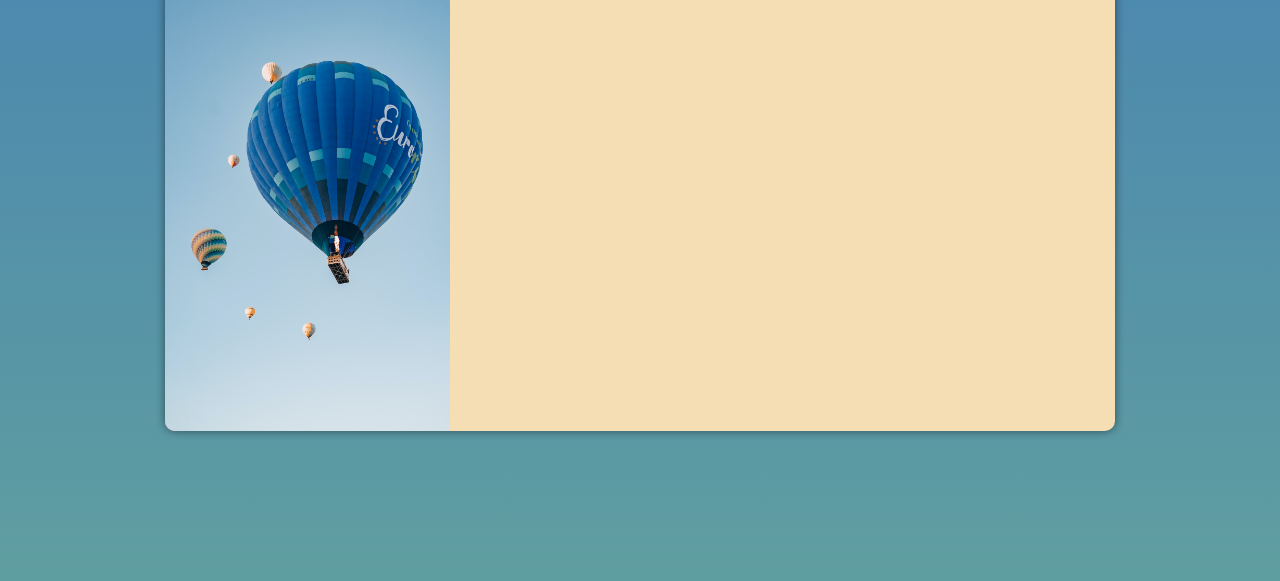
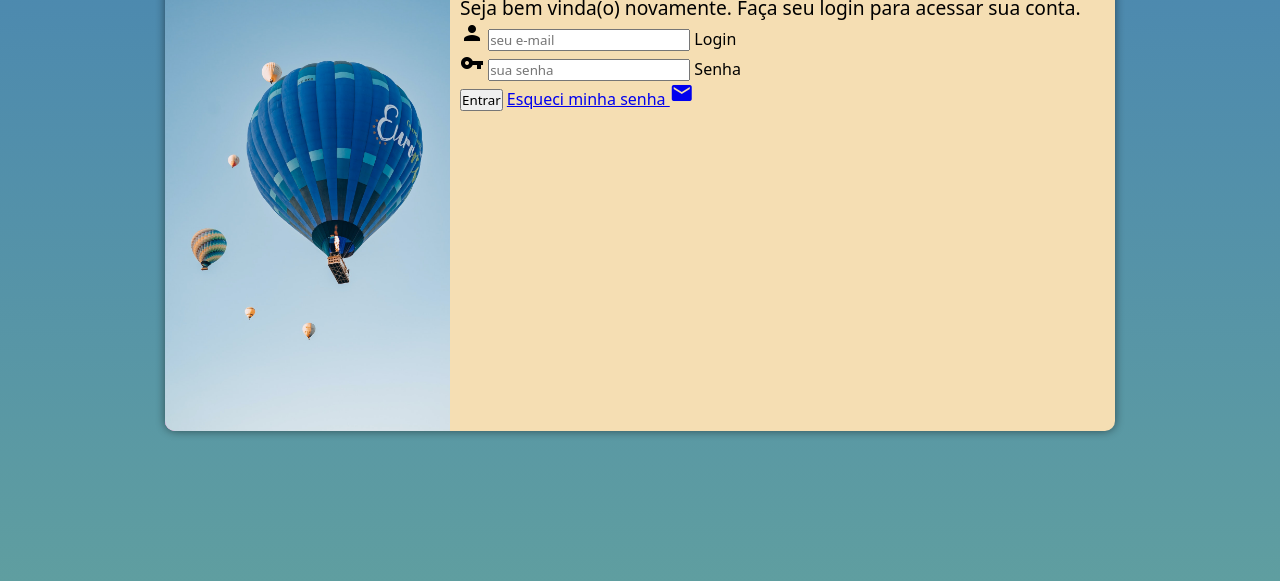
Before and after one commit to Whillian-Sousa/projeto-login, a plain HTML site: page index.html in a window 1280 px wide. Shown: the part 219-800 px from the top of the page. Drawn offline with Linux system fonts and the light colour scheme.

Commit message:
Criando o formulário

```diff
--- a/estilos/media-query.css
+++ b/estilos/media-query.css
@@ -40,4 +40,11 @@
         float: right;
         width: 70%;
     }
+
+    div#form > h1 {
+        font-size: 2em;
+    }
+    div#form > p {
+        font-size: 1.2em;
+    }
 }
--- a/estilos/style.css
+++ b/estilos/style.css
@@ -45,3 +45,12 @@ section#login > div#form{
     display: block;
     padding: 10px;
 }
+
+div#form > h1{
+    text-align: center;
+    margin-bottom: 10px;
+}
+
+div#form > p{
+    font-size: .8em;
+}
--- a/index.html
+++ b/index.html
@@ -5,6 +5,7 @@
     <meta http-equiv="X-UA-Compatible" content="IE=edge">
     <meta name="viewport" content="width=device-width, initial-scale=1.0">
     <title>Tela de Login</title>
+    <link href="https://fonts.googleapis.com/icon?family=Material+Icons" rel="stylesheet">
     <link rel="stylesheet" href="estilos/style.css">
     <link rel="stylesheet" href="estilos/media-query.css">
 </head>
@@ -18,8 +19,20 @@
             <div id="form">
                 <h1>Login</h1>
                 <p>Seja bem vinda(o) novamente. Faça seu login para acessar sua conta.</p>
-                <form action="login.py" method="post">
+                <form action="login.py" method="post" autocomplete="on">
+                    <div class="campo">
+                        <i class="material-icons">person</i>
+                        <input type="email" name="login" id="ilogin" placeholder="seu e-mail" autocomplete="email" required maxlength="30">
+                        <label for="ilogin">Login</label>
+                    </div>
 
+                    <div class="campo">
+                        <i class="material-icons">vpn_key</i>
+                        <input type="password" name="senha" id="isenha" placeholder="sua senha" autocomplete="current-password" required>
+                        <label for="isenha">Senha</label>
+                    </div>
+                    <input type="submit" value="Entrar">
+                    <a href="#">Esqueci minha senha <i class="material-icons">mail</i> </a>
                 </form>
             </div>
         </section>
```
